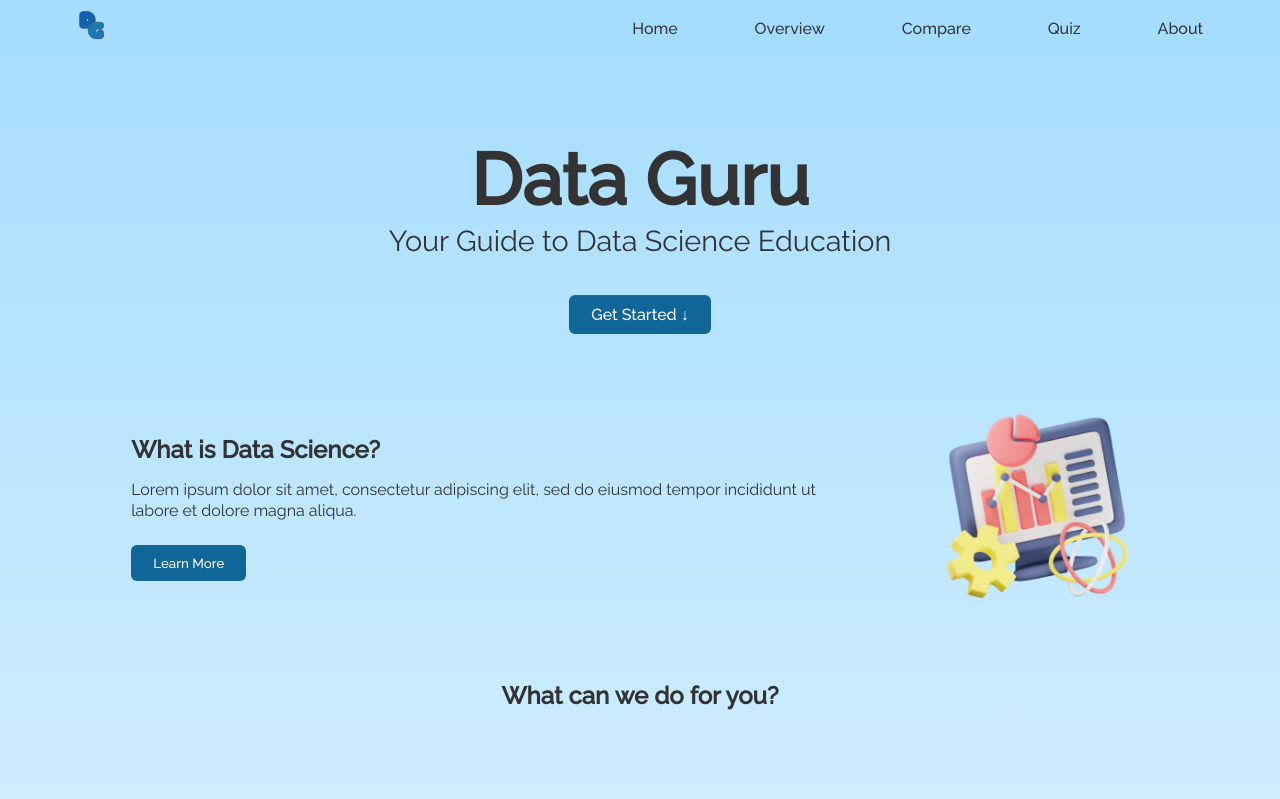
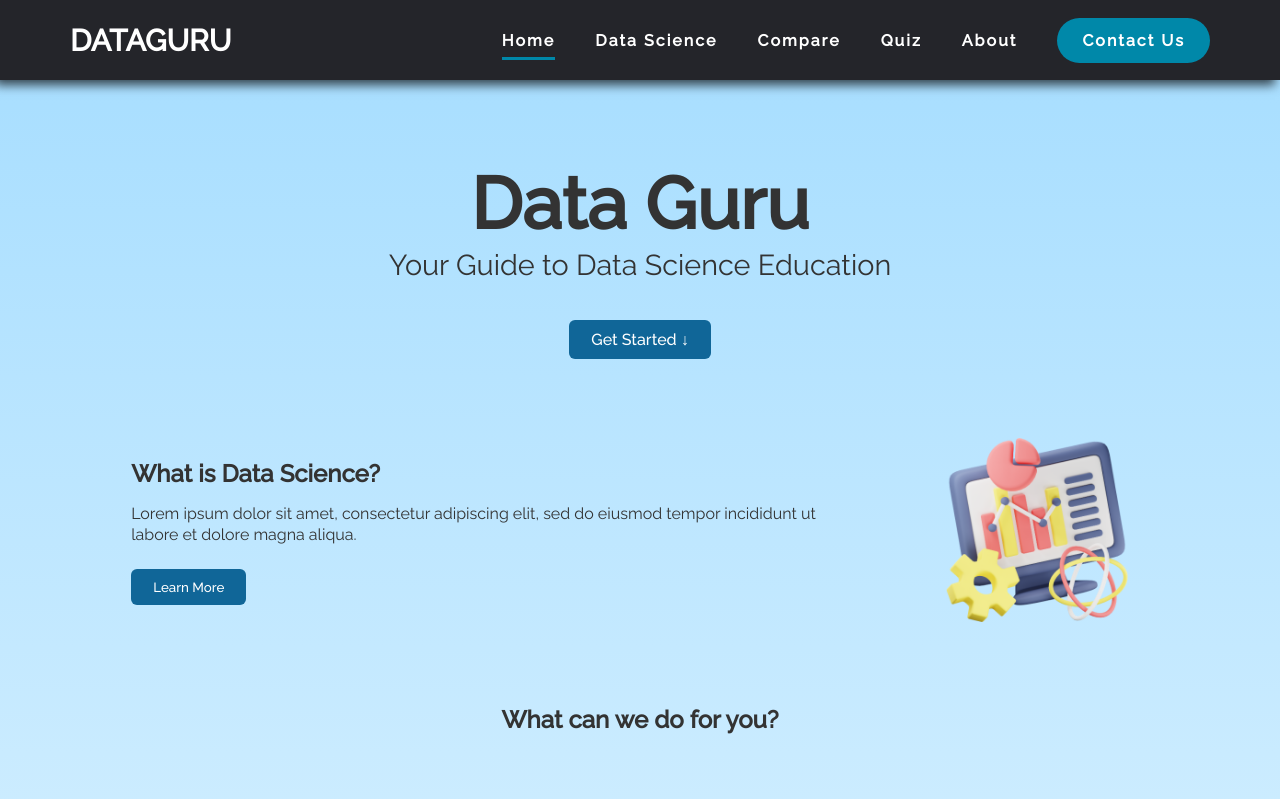
Before and after one commit to chiralcentre/dsa3101-2310-18-data-science, a React (Create React App) app in the folder frontend/react-app/: page / in a window 1280 px wide. Shown: the top 799 px of the page. Built offline with nearby package versions, Linux system fonts and the light colour scheme; the HTML template or start-up script is replaced by a standard one.

Commit message:
adding a new NavBar

```diff
--- a/frontend/react-app/src/components/Navbar.js
+++ b/frontend/react-app/src/components/Navbar.js
@@ -1,23 +1,26 @@
-import {Link} from "react-router-dom";
+import { NavLink } from 'react-router-dom';
 
 const Navbar = () => {
     return (
             <header className="header">
-                <a href="#">
-                    <img className="logo" alt="logo" src="img/logo.png" />
-                </a>
-
-                <nav>
-                    <ul className="main-nav-list">
-                        <li><Link className="main-nav-link" to="/">Home</Link></li>
-                        <li><Link className="main-nav-link" to="/overview">Overview</Link></li>
-                        <li><Link className="main-nav-link" to="/compare">Compare</Link></li>
-                        <li><Link className="main-nav-link" to="/quiz">Quiz</Link></li>
-                        <li><Link className="main-nav-link" to="/about">About</Link></li>
-                    </ul>
-                </nav>
+                {/* <Link to="/">
+                    <img
+                        className="navbar-logo"
+                        alt="logo"
+                        src="img/logo.png"
+                    />
+                </Link> */}
+                {/* <img className="navbar-logo" alt="logo" src="img/logo2.png" /> */}
+                <h1 className="navbar-logo">DATAGURU</h1>
+                <ul className="nav__links">
+                    <li><NavLink exact to="/" activeClassName="active">Home</NavLink></li>
+                    <li><NavLink to="/overview" activeClassName="active">Data Science</NavLink></li>
+                    <li><NavLink to="/compare" activeClassName="active">Compare</NavLink></li>
+                    <li><NavLink to="/quiz" activeClassName="active">Quiz</NavLink></li>
+                    <li><NavLink to="/about" activeClassName="active">About</NavLink></li>
+                </ul>
+                <a class="contact-button" href="a"><button>Contact Us</button></a>
             </header>
-
     );
 }
 
--- a/frontend/react-app/src/index.css
+++ b/frontend/react-app/src/index.css
@@ -1,4 +1,5 @@
 @import url('https://fonts.googleapis.com/css2?family=Raleway:wght@300;400;500&display=swap');
+@import url('https://fonts.googleapis.com/css2?family=Roboto&display=swap');
 
 /* base styles */
 * {
@@ -25,12 +26,98 @@ h2 {
   margin: 0 auto;
 }
 
+/* ================================================================ */
+
 .header {
+  display: flex;
+  justify-content: flex-end;
+  align-items: center;
+  position: sticky;
+  top: 0;
+  height: 80px;
+  padding: 0 70px;
+  background-color: #24252A;
+  box-shadow: -10px 5px 10px rgba(0, 0, 0, 0.4);
+}
+
+.header:hover {
+  box-shadow: -5px 5px 10px rgba(0, 0, 0, 0.7);
+  transition: box-shadow 0.3s ease;
+}
+
+.navbar-logo {
+  color: white;
+  cursor: pointer;
+  font-size: 30px;
+  margin-right: auto;
+}
+
+.nav__links {
+  list-style: none;
+  display: flex;
+  align-items: center;
+}
+
+.nav__links li {
+  display: inline-block;
+  padding: 0 20px;
+}
+
+.nav__links li a,
+.contact-button button{
+  text-decoration: none;
+  position: relative;
+  color:white;
+  font-size: 16px;
+  font-weight: 600;
+  letter-spacing: 2px;
+}
+
+.nav__links li a:hover::before {
+  content: "";
+  position: absolute;
+  bottom: -10px;
+  left: 0;
+  right: 0;
+  border-bottom: 3px solid #0088a9;
+  transition: border-bottom 0.3s ease;
+}
+
+.nav__links li a.active::before {
+  content: "";
+  position: absolute;
+  bottom: -10px;
+  left: 0;
+  right: 0;
+  border-bottom: 3px solid #0088a9;
+  transition: border-bottom 0.3s ease;
+}
+
+.contact-button {
+  margin-left: 20px;
+}
+
+.contact-button button {
+  padding: 13px 25px;
+  background-color: rgba(0, 136, 169, 1);
+  border: none;
+  border-radius: 50px;
+  cursor: pointer;
+  transition: all 0.3s ease 0s;
+}
+
+.contact-button button:hover {
+  background-color: rgba(0, 136, 169, 0.8);
+}
+
+
+/* ================================================================ */
+
+/* .header {
   display: flex;
   justify-content: space-between;
   align-items: center;
   background-color:  rgba(164,221,255,1);
-
   height: 3.5rem;
   padding: 0 4.8rem;
   position: sticky;
@@ -41,14 +128,15 @@ h2 {
   height: 2rem;
 }
 
-/* NAVIGATION */
+/*
+NAVIGATION
 .main-nav-list {
   list-style: none;
   display: flex;
   align-items: center;
   gap: 4.8rem;
-  /* position: sticky;
-  top: 4.8rem; */
+  position: sticky;
+  top: 4.8rem;
 }
 
 .main-nav-link:link,
@@ -78,6 +166,7 @@ h2 {
 .main-nav-link.nav-cta:active {
   background-color: #043037;
 }
+*/
 
 /* .underline {
  text-decoration: underline;
```
Also changed, not shown: frontend/react-app/public/img/logo2.png (added).
